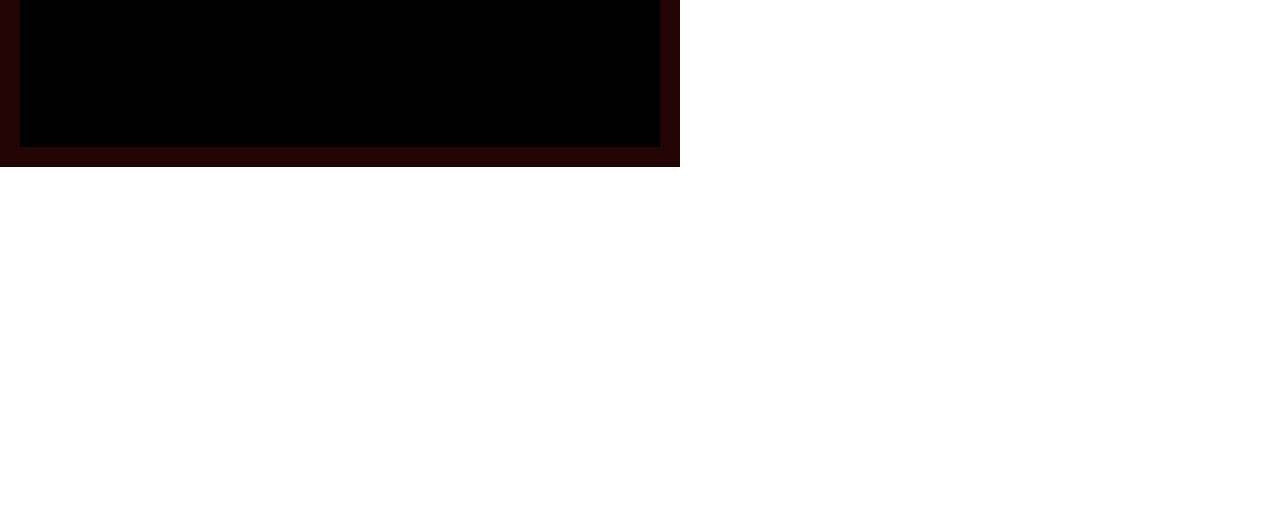
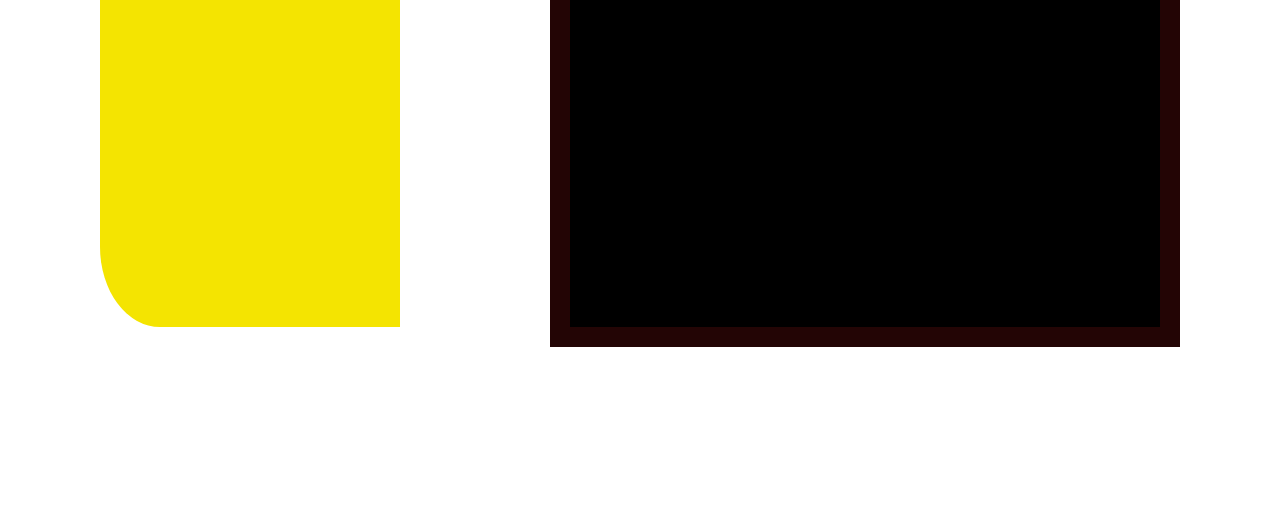
Before and after one commit to AaronGulman/To-do-list-JS-project-, a website built with webpack: page src/index.html in a window 1280 px wide. Shown: the part 273-800 px from the top of the page. Built offline with nearby package versions, Linux system fonts and the light colour scheme.

Commit message:
Hardcode a new sticky note element

```diff
--- a/src/index.html
+++ b/src/index.html
@@ -6,9 +6,13 @@
 	<title>To-Do list</title>
 </head>
 <body>
+	<main>
+		<div class="note" id="note">
+			<h1>Note</h1>
+		</div>
 	<div class="blackboard" id="blackboard">
 
 	</div>
-
+	</main>
 </body>
 </html>
```
